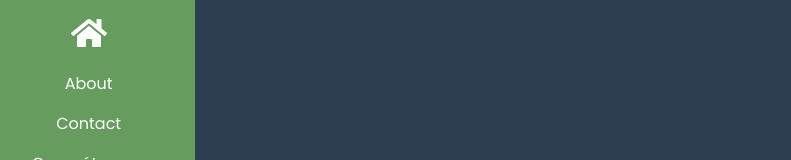
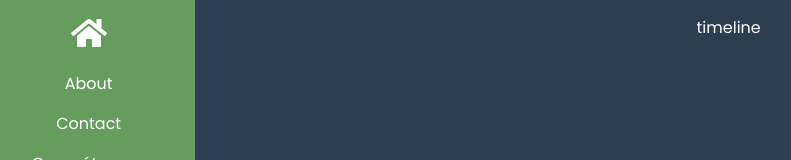
Before and after one commit to CedricBardaine/me, a Vue app: page /Timeline in a window 1280 px wide. Shown: the top 160 px of the page, without its empty margins (18-809 px from the left). Built offline with nearby package versions, Linux system fonts and the light colour scheme.

Commit message:
add TODOs  ;  init Timeline vue  &  bind it to the router

```diff
--- a/src/router/index.ts
+++ b/src/router/index.ts
@@ -38,6 +38,11 @@ Vue.use(VueRouter)
     name: 'SkillsList',
     component: () => import('@/views/SkillsList.vue')
   },
+  {
+    path: '/Timeline',
+    name: 'Timeline',
+    component: () => import('@/views/Timeline.vue')
+  },
 ]
 
 const router = new VueRouter({
--- a/src/views/PersonalHome.vue
+++ b/src/views/PersonalHome.vue
@@ -1,4 +1,6 @@
 <template>
+  <!-- //TODO: ajouter l'école, ajouter l'entreprise -->
+  <!-- //TODO: commenter le bouton je recherche une alternance -->
   <div>
 
     <div class="ced-contentBlock">
--- /dev/null
+++ b/src/views/Timeline.vue
@@ -0,0 +1,5 @@
+<template>
+    <div>
+        timeline
+    </div>
+</template>
```
